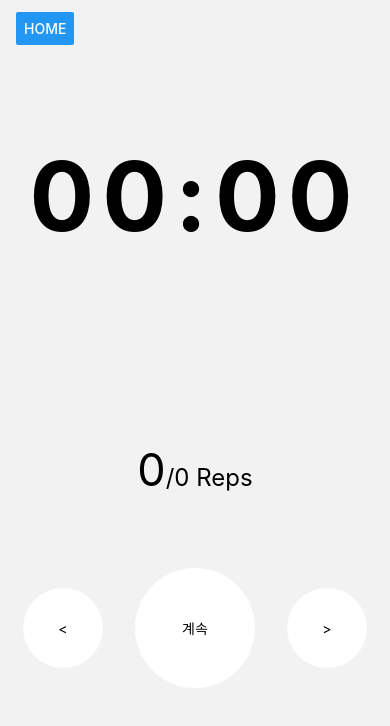
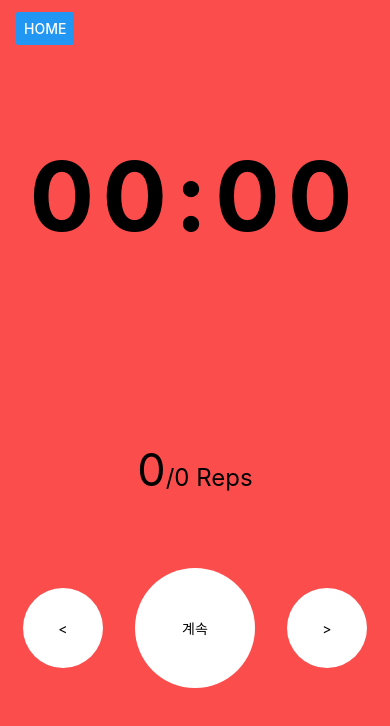
Before and after one commit to dev2820/TBT, a React Native app: screen /Timer in a window 390 px wide. Shown: the top 726 px of the page. Built offline with nearby package versions, Linux system fonts and the light colour scheme.

Commit message:
style/TimerPage의 기본 테마는 WORK 테마와 같게 만듦

```diff
--- a/src/screens/TimerPage.js
+++ b/src/screens/TimerPage.js
@@ -8,6 +8,7 @@ import { usePhaseStore } from "@store/phaseStore";
 import globalStyle from "@assets/globalStyle";
 import formatTime from "@utils/formatTime";
 import Player from "@components/Player";
+import THEME from "@constants/THEME";
 
 const phase = usePhaseStore();
 const timer = useTimerStore();
@@ -36,7 +37,7 @@ const TimerPage = ({ navigation }) => {
     });
   }, []);
 
-  const theme = { backgroundColor: phase.currentPhase?.theme };
+  const theme = { backgroundColor: phase.currentPhase?.theme ?? THEME.WORK };
   return (
     <Page style={[theme, styles.container]}>
       <View style={styles.topbar}>
```
